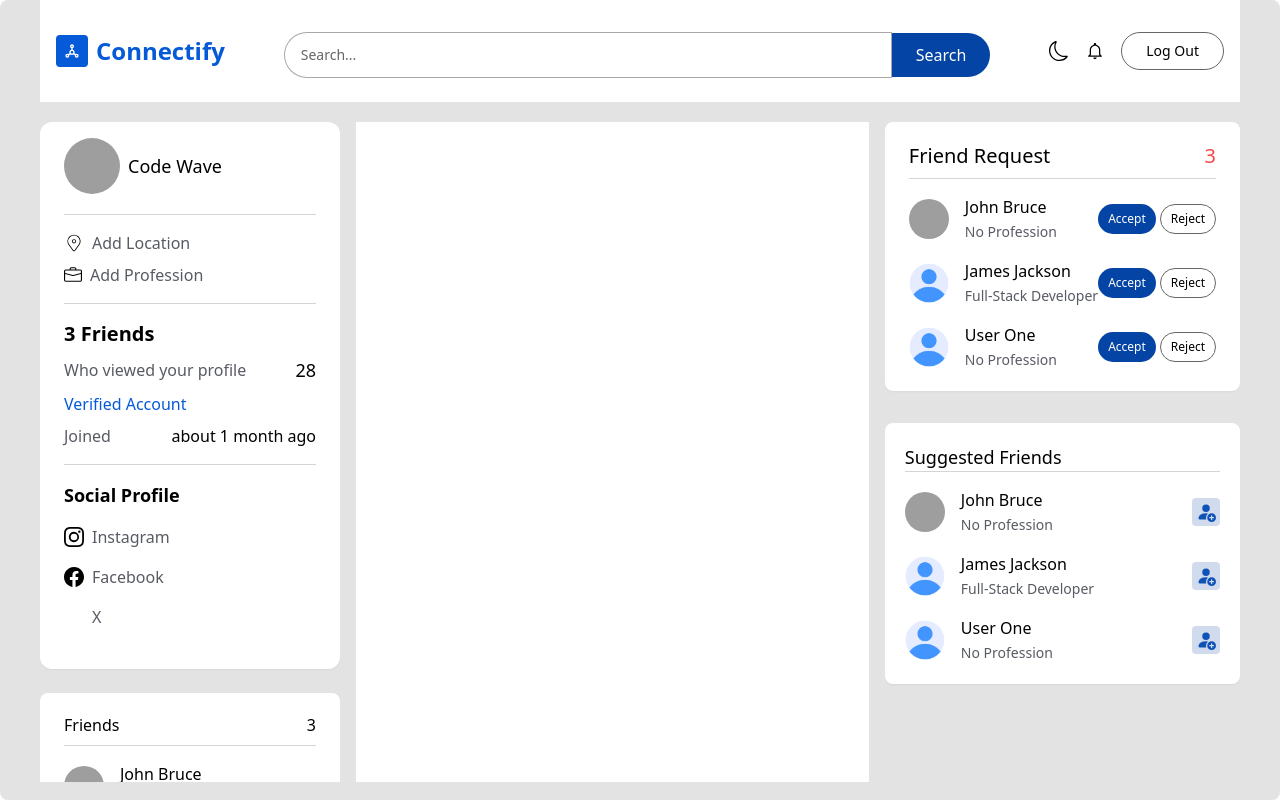
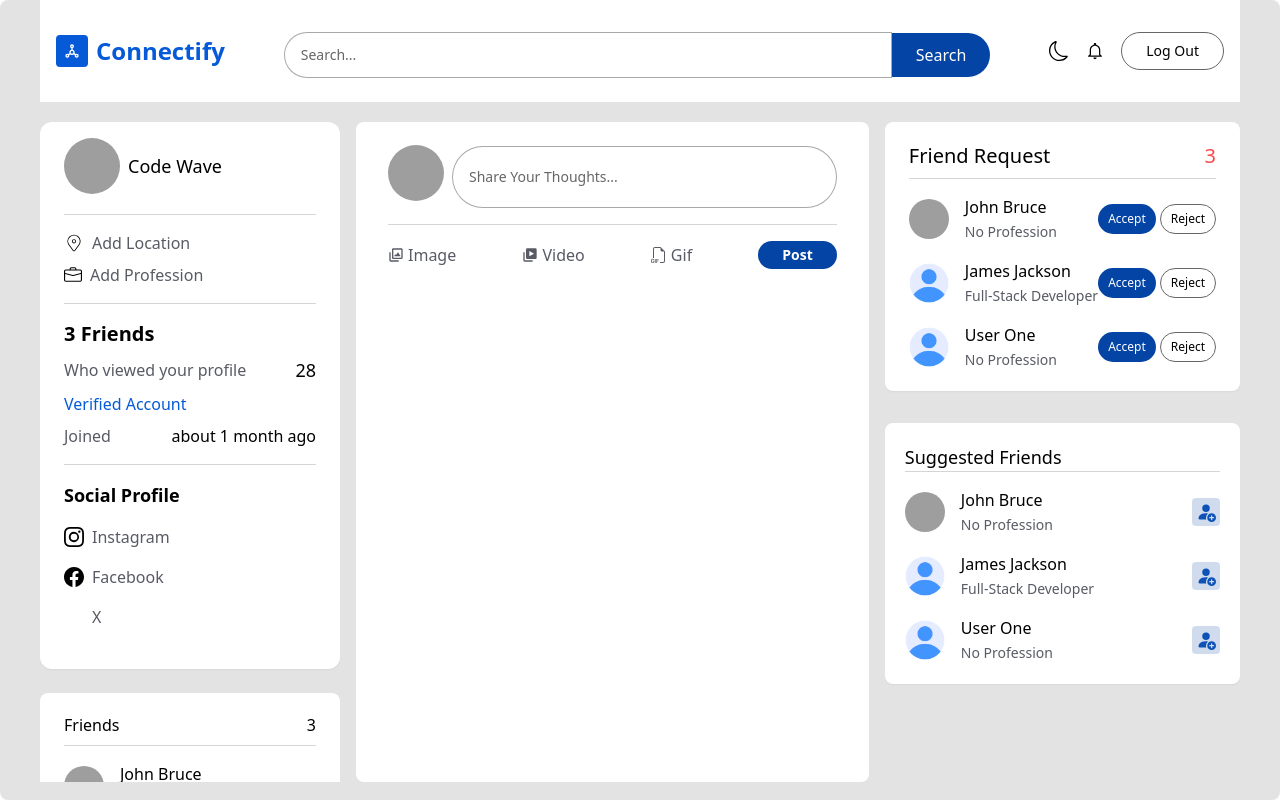
Before and after one commit to Saif-09/Connectify--Social-Media-App--MERN, a React (Vite) app in the folder client/: page / in a window 1280 px wide. Built offline with nearby package versions, Linux system fonts and the light colour scheme; grey boxes are pictures that could not be loaded; some icons are missing.

Commit message:
posts section done

```diff
--- /dev/null
+++ b/client/src/components/PostCard.jsx
@@ -0,0 +1,11 @@
+import React from 'react'
+
+const PostCard = () => {
+  return (
+    <div>
+
+    </div>
+  )
+}
+
+export default PostCard
--- a/client/src/components/index.js
+++ b/client/src/components/index.js
@@ -4,5 +4,6 @@
 import NavBar from "./Navbar";
 import ProfileCard from "./ProfileCard";
 import FriendsCard from "./FriendsCard";
+import PostCard from "./PostCard";
 
-export {InputText, Loading, CustomButton, NavBar, ProfileCard, FriendsCard};
+export {InputText, Loading, CustomButton, NavBar, ProfileCard, FriendsCard, PostCard};
--- a/client/src/pages/Home.jsx
+++ b/client/src/pages/Home.jsx
@@ -1,16 +1,26 @@
 import React, { useState } from 'react'
 import { useSelector } from "react-redux"
-import { CustomButton, FriendsCard, NavBar, ProfileCard } from '../components';
-import { friends, requests, suggest } from '../assets/data';
+import { CustomButton, FriendsCard, InputText, Loading, NavBar, PostCard, ProfileCard } from '../components';
+import { friends, requests, suggest, posts } from '../assets/data';
 import { Link } from 'react-router-dom';
 import { NoProfile } from '../assets';
-import { BsPersonFillAdd } from 'react-icons/bs';
+import { BsFiletypeGif, BsPersonFillAdd } from 'react-icons/bs';
+import { BiImages, BiSolidVideo, BiSolidVideos } from 'react-icons/bi';
+import { useForm } from 'react-hook-form';
 
 
 const Home = () => {
   const { user } = useSelector((state) => state.user);
   const [friendRequest, setFriendRequest] = useState(requests);
   const [suggestedFriends, setSuggestedFriends] = useState(suggest);
+  const [errMsg, setErrMsg] = useState("");
+  const [file, setFile] = useState(null);
+  const [posting, setPosting] = useState(false)
+  const [loading, setLoading] = useState(false)
+
+
+  const { register, handleSubmit, formState: { errors }, } = useForm();
+  const handlePostSubmit = async (data) => { }
 
 
   return (
@@ -25,7 +35,92 @@
           <FriendsCard friends={user?.friends} />
         </div>
         {/* center */}
-        <div className='flex-1 h-full bg-primary px-4 flex flex-col gap-6 overflow-y-auto'>
+        <div className='flex-1 h-full bg-primary px-4 flex flex-col gap-6 overflow-y-auto rounded-lg'>
+          <form className='bg-primary px-4 rounded-lg '
+            onSubmit={handleSubmit(handlePostSubmit)}>
+            <div className='w-full flex items-center gap-2 py-4 border-b border-[#66666645]'>
+              <img src={user?.profileUrl ?? NoProfile}
+                alt="User Image"
+                className='w-14 h-14 rounded-full object-cover'
+              />
+              <InputText styles="w-full rounded-full py-5 "
+                placeholder="Share Your Thoughts..."
+                name="description"
+                register={register("description", {
+                  required: "Write something about post",
+                })}
+                error={errors.description ? errors.description.message : ""}
+              />
+            </div>
+            {
+              // Check if 'errMsg' has a 'message' property and if it exists, render the following:
+              errMsg?.message && (
+                // Render a <span> element with conditional classes based on 'err.Msg?.status'
+                <span role='alert' className={`text-sm ${err.Msg?.status === "failed" ? "text-[#f64949fe]" : "text-[#2ba150fe]"} mt-0.5`}>
+                  {/* Display the 'errMsg' message */}
+                  {errMsg?.message}
+                </span>
+              )
+            }
+            <div className='flex items-center justify-between py-4'>
+              <label htmlFor='imgUpload' className='flex items-center gap-1 text-base text-ascent-2 hover:text-ascent-1 cursor-pointer'>
+                <input
+                  type="file"
+                  onChange={(e) => setFile(e.target.files[0])}
+                  className='hidden'
+                  id='imgUpload'
+                  data-max-size='5120'
+                  accept='.jpg, .png, .jpeg'
+                />
+                <BiImages />
+                <span>Image</span>
+              </label>
+              <label htmlFor='vidUpload' className='flex items-center gap-1 text-base text-ascent-2 hover:text-ascent-1 cursor-pointer'>
+                <input
+                  type="file"
+                  onChange={(e) => setFile(e.target.files[0])}
+                  className='hidden'
+                  id='vidUpload'
+                  data-max-size='5120'
+                  accept='.mp4, .wav'
+                />
+                <BiSolidVideos />
+                <span>Video</span>
+              </label>
+              <label htmlFor='gifUpload' className='flex items-center gap-1 text-base text-ascent-2 hover:text-ascent-1 cursor-pointer'>
+                <input
+                  type="file"
+                  onChange={(e) => setFile(e.target.files[0])}
+                  className='hidden'
+                  id='gifUpload'
+                  data-max-size='5120'
+                  accept='.gif'
+                />
+                <BsFiletypeGif />
+                <span>Gif</span>
+              </label>
+              {posting ? (<Loading />) : (<CustomButton
+                type="submit"
+                title="Post"
+                containerStyles="bg-[#0444a4] text-white py-1 px-6 rounded-full font-semibold text-sm" />)}
+            </div>
+          </form>
+
+          {
+            loading ? (<Loading />) : posts?.length > 0 ? (
+              posts?.map((post) => (
+                <PostCard key={post?.id} post={post}
+                  user={user}
+                  delete={() => { }}
+                  likePost={() => { }} />
+              ))
+            ) : (
+              <div className="flex w-full h-full items-center justify-center">
+                <p className="text-lg text-ascent-2">No Post Available</p>
+              </div>
+            )}
+
+
 
         </div>
 
@@ -40,7 +135,7 @@
 
             <div className='w-full flex flex-col gap-4 pt-4 '>
               {friendRequest?.map(({ _id, requestFrom: from }) => {
-                return(
+                return (
                   <div key={_id} className='flex items-center justify-between'>
                     <Link to={"/profile/" + from._id} className='w-full flex gap-4 items-center cursor-pointer'>
                       <img src={from?.profileUrl ?? NoProfile}
@@ -65,7 +160,8 @@
 
                     </div>
                   </div>
-              )})}
+                )
+              })}
             </div>
           </div>
 
@@ -77,10 +173,10 @@
             </div>
             <div className='w-full flex flex-col gap-4 pt-4'>
               {
-                suggestedFriends?.map((friend)=>(
+                suggestedFriends?.map((friend) => (
                   <div className='flex items-center justify-between '
                     key={friend?._id}>
-                    <Link to={"/profile/"+friend?.id}
+                    <Link to={"/profile/" + friend?.id}
                       key={friend?._id}
                       className="w-full flex gap-4 items-center cursor-pointer">
 
@@ -98,7 +194,7 @@
                     <div className='flex gap-1'>
                       <button
                         className='bg-[#0444a430] text-sm text-white p-1 rounded'
-                    onClick={()=>{}}>
+                        onClick={() => { }}>
                         <BsPersonFillAdd size={20} className='text-[#0f52b6]' />
                       </button>
                     </div>
```
Lines whose indentation alone changed are shown as unchanged.
